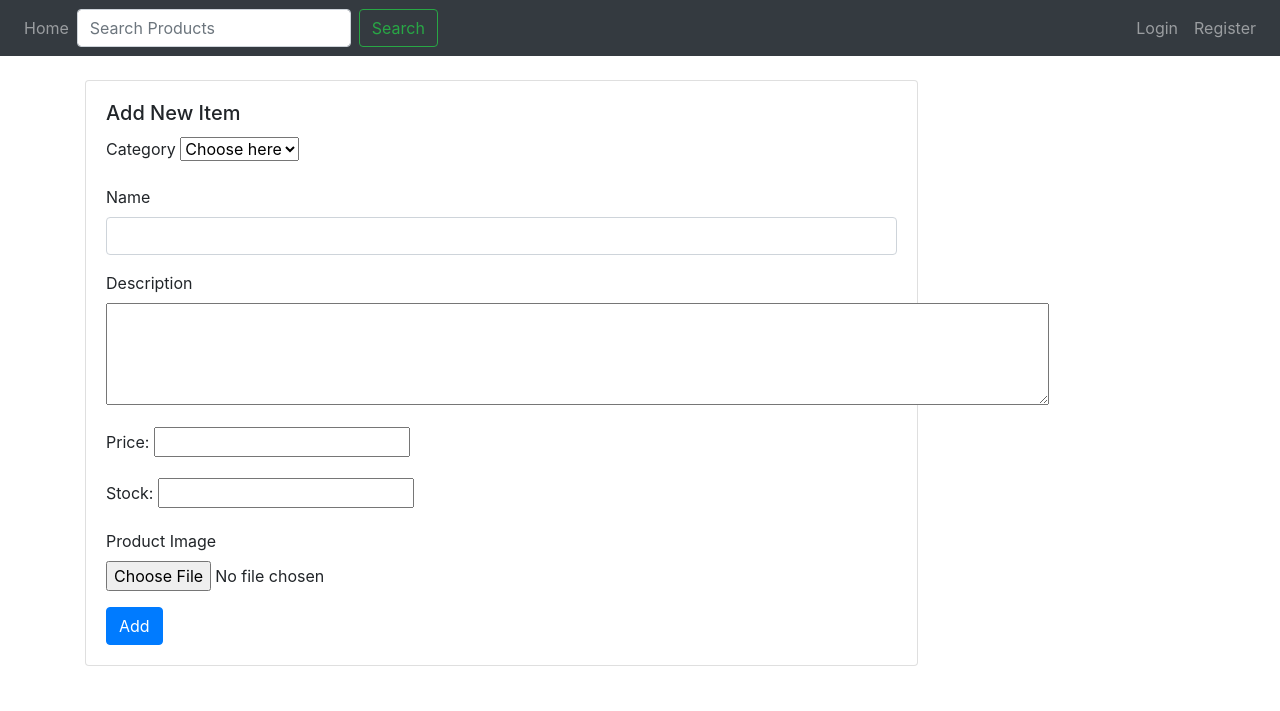
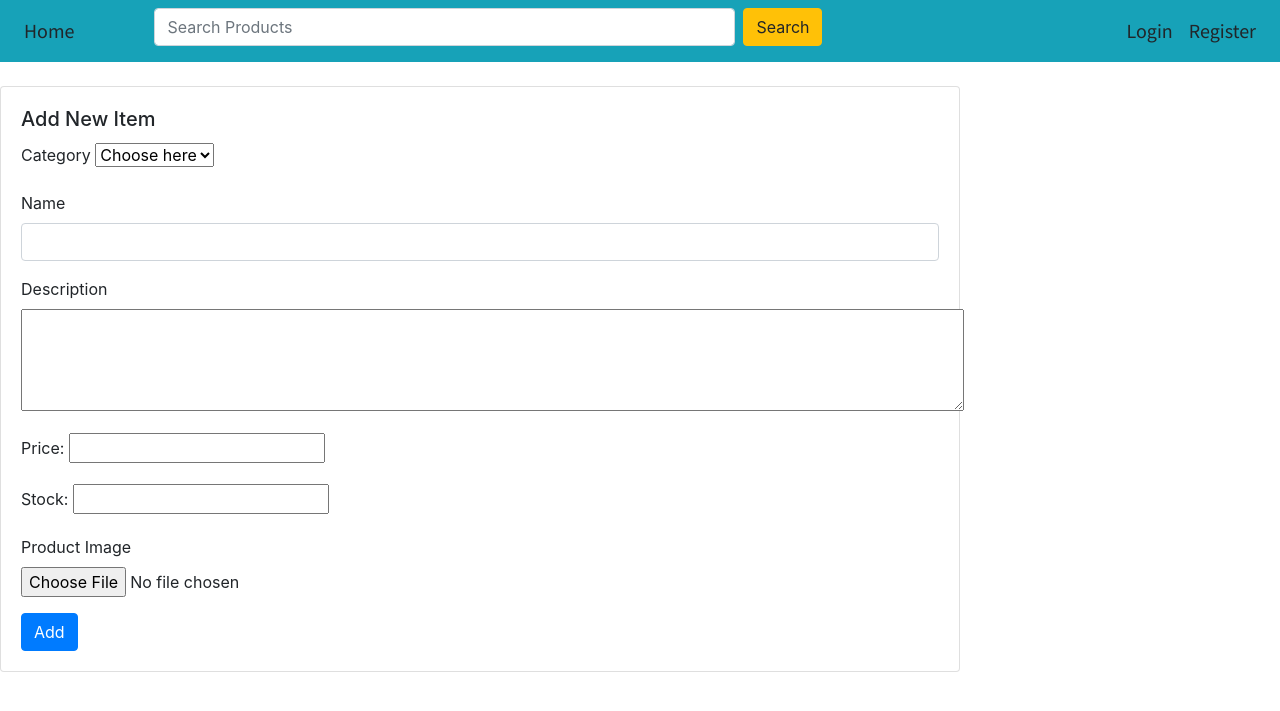
Before and after one commit to jeffyelson/e-commerce-pydevs, a Flask app: page /addProduct in a window 1280 px wide. Shown: the top 711 px of the page. Run offline with Flask 3, Linux system fonts and the light colour scheme; some libraries are stand-ins or nearby versions.

Commit message:
added link to use google fonts and style.css. Changed the nav bar color to info from dark. and did some style changes

```diff
--- a/website/templates/base.html
+++ b/website/templates/base.html
@@ -15,11 +15,14 @@
             href="https://stackpath.bootstrapcdn.com/font-awesome/4.7.0/css/font-awesome.min.css"
             crossorigin="anonymous"
     />
-    <title>{% block title %}Home{% endblock %}</title>
+    <link href="https://fonts.googleapis.com/css?family=Source+Sans+Pro&display=swap" rel="stylesheet">
+    <title >{% block title %}Home{% endblock %}</title>
+    <link rel="stylesheet" href="/static/style.css">
 </head>
 
 <body>
-<nav class="navbar navbar-expand-lg navbar-dark bg-dark">
+
+<nav class="navbar navbar-expand-lg navbar-dark bg-info ">
     <button
             class="navbar-toggler"
             type="button"
@@ -30,17 +33,20 @@
     </button>
 
     <div class="collapse navbar-collapse" id="navbar">
-    <div class="navbar-nav">
-        <a class="nav-item nav-link" id="home" href="/">Home</a>
-        <form class="form-inline my-2 my-lg-0 pl-6" action="{{url_for('views.searchResult')}}">
-            <input class="form-control mr-sm-2 " type="search" placeholder="Search Products" aria-label="Search" name="q">
-            <button class="btn btn-outline-success my-2 my-sm-0" type="submit">Search</button>
-        </form>
+    <div class="navbar-nav ">
+        <a class="nav-item nav-link " id="home" href="/">Home</a>
+        <div class="ml-5">
+            <form class="form-inline ml-4" action="{{url_for('views.searchResult')}}">
+                <input class="form-control" type="search" size="50" placeholder="Search Products"
+                       aria-label="Search" name="q">
+                <button class="btn btn-warning  ml-2 my-sm-0" type="submit">Search</button>
+            </form>
+        </div>
     </div>
 
     <div class="navbar-nav ml-auto">
         {% if user.is_authenticated %}
-        <a class="nav-item nav-link" id="signout" href="/logout">Signout</a>
+        <a class="nav-item nav-link " id="signout" href="/logout">Signout</a>
         {% else %}
         <a class="nav-item nav-link" id="login" href="/login">Login</a>
         <a class="nav-item nav-link" id="register" href="/register">Register</a>
@@ -48,6 +54,8 @@
     </div>
 </div>
 </nav>
+
+
 
 
 {% with messages = get_flashed_messages(with_categories=true) %} {% if
@@ -67,7 +75,7 @@ messages %} {% for category, message in messages %} {% if category ==
     </button>
 </div>
 {% endif %} {% endfor %} {% endif %} {% endwith %}
-<div class="container">{% block content %} {% endblock %}</div>
+<div>{% block content %} {% endblock %}</div>
 
 <script
         src="https://code.jquery.com/jquery-3.2.1.slim.min.js"
```
